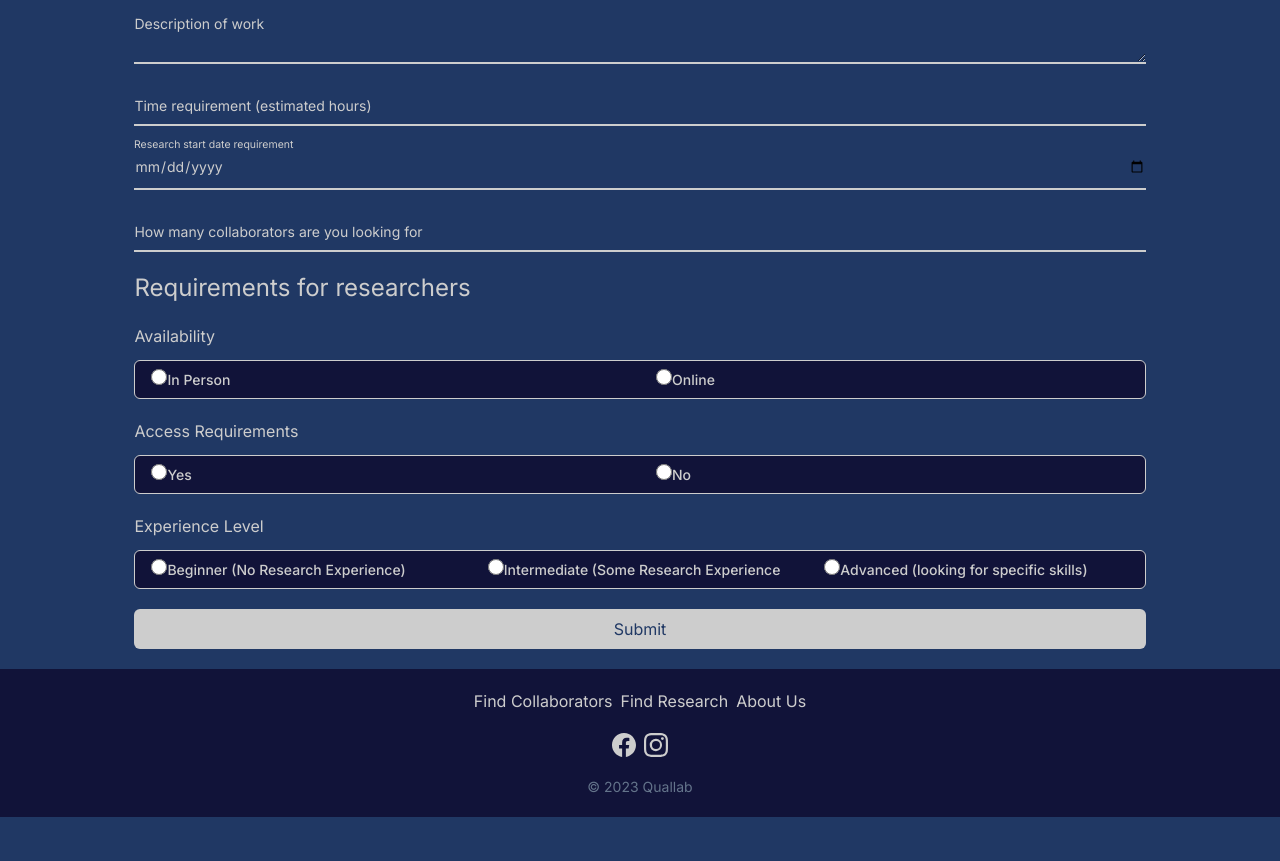
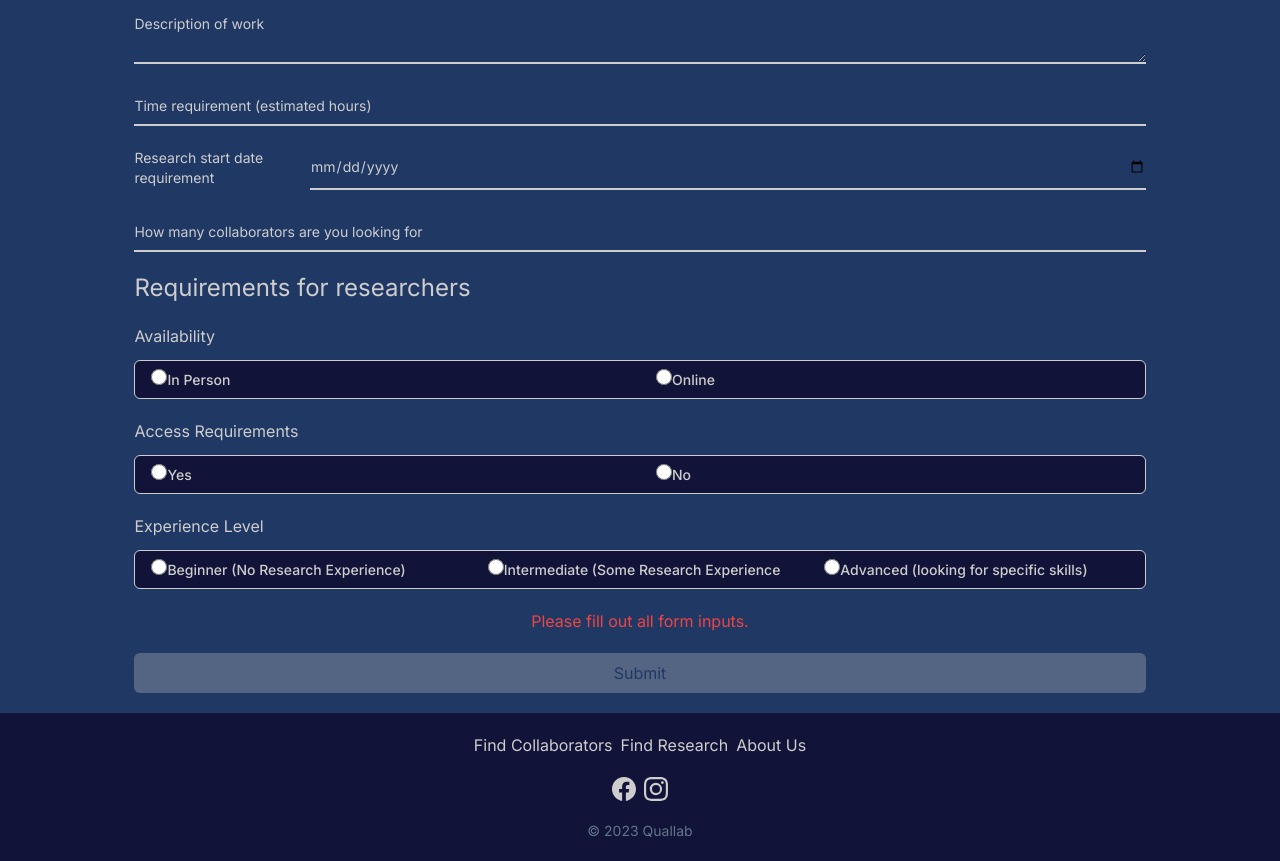
Before and after one commit to kimizake/Quallab, a Next.js app: page /find-collaborators in a window 1280 px wide. Shown: the part 560-1421 px from the top of the page. Before the commit the page ends 1377 px from the top, so only its background shows below. Built offline with nearby package versions, Linux system fonts and the light colour scheme.

Commit message:
update form stylings

```diff
--- /dev/null
+++ b/app/components/DateField.tsx
@@ -0,0 +1,20 @@
+export const DateInput = (props: {
+	label: string;
+	type: string;
+	name: string;
+	placeholder?: string;
+	required?: boolean;
+	min?: string;
+}) => {
+	return (
+		<div className="relative z-0 w-full group flex flex-row-reverse items-center">
+			<input
+				className="block py-2.5 px-0 w-full text-sm text-off-white bg-transparent border-0 border-b-2 border-off-white appearance-none dark:focus:border-blue-500 focus:outline-none focus:ring-0 focus:border-blue-600 peer"
+				{...props}
+			/>
+			<label className="peer-focus:font-medium text-sm text-off-white peer-focus:left-0 peer-focus:text-blue-600 peer-focus:dark:text-blue-500">
+				{props.label}
+			</label>
+		</div>
+	);
+};
--- a/app/components/Input.tsx
+++ b/app/components/Input.tsx
@@ -8,14 +8,15 @@ export const Input = (props: {
 	min?: number;
 }) => {
 	return (
-		<div className="relative z-0 w-full group">
+		<div className="relative z-0 w-full group peer">
 			<input
-				className="block py-2.5 px-0 w-full text-sm text-off-white bg-transparent border-0 border-b-2 border-off-white appearance-none dark:focus:border-blue-500 focus:outline-none focus:ring-0 focus:border-blue-600 peer"
+				className="block py-2.5 px-0 w-full text-sm text-off-white bg-transparent border-0 border-b-2 border-off-white appearance-none dark:focus:border-blue-500 focus:outline-none focus:ring-0 focus:border-blue-600 peer [&:not(:placeholder-shown):not(:focus):invalid]:border-red-500"
 				{...props}
 			/>
-			<label className="peer-focus:font-medium absolute text-sm text-off-white duration-300 transform -translate-y-6 scale-75 top-3 -z-10 origin-[0] peer-focus:left-0 peer-focus:text-blue-600 peer-focus:dark:text-blue-500 peer-placeholder-shown:scale-100 peer-placeholder-shown:translate-y-0 peer-focus:scale-75 peer-focus:-translate-y-6">
+			<label className="peer-focus:font-medium absolute text-sm text-off-white duration-300 transform -translate-y-6 scale-75 top-3 -z-10 origin-[0] peer-focus:left-0 peer-focus:text-blue-600 peer-focus:dark:text-blue-500 peer-placeholder-shown:scale-100 peer-placeholder-shown:translate-y-0 peer-focus:scale-75 peer-focus:-translate-y-6 peer-[&:not(:placeholder-shown):not(:focus):invalid]:text-red-500">
 				{props.label}
 			</label>
+			<span className="group-invalid:after:*"></span>
 		</div>
 	);
 };
--- a/app/find-collaborators/page.tsx
+++ b/app/find-collaborators/page.tsx
@@ -5,6 +5,7 @@ import { RadioPanel } from "../components/RadioPanel";
 import { Select } from "../components/Select";
 import { TextArea } from "../components/TextArea";
 import { CollaboratorForm } from "../types/formDataType";
+import { DateInput } from "../components/DateField";
 
 const handleSubmit = async (ev: FormEvent, formData: CollaboratorForm) => {
 	ev.preventDefault();
@@ -51,6 +52,7 @@ const FormBody = (props: { enabled: boolean }) => {
 		"Public health",
 		"Surgery",
 	];
+
 	return (
 		<Fragment>
 			<div className="grid md:grid-cols-2 gap-5 md:gap-10">
@@ -58,6 +60,7 @@ const FormBody = (props: { enabled: boolean }) => {
 					label="First Name"
 					type="text"
 					name="firstName"
+					pattern="[A-Za-z]+"
 					placeholder=""
 					required={true}
 				/>
@@ -65,6 +68,7 @@ const FormBody = (props: { enabled: boolean }) => {
 					label="Last Name"
 					type="text"
 					name="lastName"
+					pattern="[A-Za-z]+"
 					placeholder=""
 					required={true}
 				/>
@@ -138,12 +142,13 @@ const FormBody = (props: { enabled: boolean }) => {
 				placeholder=""
 				required={true}
 			/>
-			<Input
+			<DateInput
 				label="Research start date requirement"
 				name="startDate"
 				type="date"
 				placeholder=""
 				required={true}
+				min={new Date().toISOString().split("T")[0]}
 			/>
 			<Input
 				label="How many collaborators are you looking for"
@@ -221,9 +226,12 @@ const FormBody = (props: { enabled: boolean }) => {
 					required={experienceDetails}
 				/>
 			</div>
+			<div className="hidden group-invalid:block text-xs text-red-500 text-center">
+				<p>Please fill out all form inputs.</p>
+			</div>
 			<button
 				type="submit"
-				className="bg-off-white text-navy text-center px-5 py-2 rounded-md hover:bg-dark-blue hover:text-off-white w-full disabled:bg-slate-800 bg:text-slate-600"
+				className="bg-off-white text-navy text-center px-5 py-2 rounded-md hover:bg-dark-blue hover:text-off-white w-full disabled:bg-slate-800 bg:text-slate-600 group-invalid:pointer-events-none group-invalid:opacity-30"
 				disabled={!props.enabled}
 			>
 				Submit
@@ -258,7 +266,7 @@ const FindCollaborators = () => {
 				<b>Find Collaborators</b>
 			</h1>
 			<form
-				className="grid gap-5"
+				className="grid gap-5 group"
 				onSubmit={async (e) => {
 					setEnabled(false);
 					handleSubmit(e, { ...formData });
--- a/app/find-projects/page.tsx
+++ b/app/find-projects/page.tsx
@@ -54,6 +54,7 @@ const FormBody = (props: { enabled: boolean }) => {
 					label="First Name"
 					type="text"
 					name="firstName"
+					pattern="[A-Za-z]+"
 					placeholder=""
 					required={true}
 				/>
@@ -61,6 +62,7 @@ const FormBody = (props: { enabled: boolean }) => {
 					label="Last Name"
 					type="text"
 					name="lastName"
+					pattern="[A-Za-z]+"
 					placeholder=""
 					required={true}
 				/>
@@ -70,7 +72,7 @@ const FormBody = (props: { enabled: boolean }) => {
 				type="text"
 				name="email"
 				placeholder=""
-				pattern="[A-za-z]+@[A-Za-z]+.ac.uk"
+				pattern="[A-za-z0-9]+@ucl.ac.uk"
 				required={true}
 			/>
 			<Select
@@ -99,9 +101,12 @@ const FormBody = (props: { enabled: boolean }) => {
 					required={otherSpecialty}
 				/>
 			</div>
+			<div className="hidden group-invalid:block text-xs text-red-500 text-center">
+				<p>Please fill out all form inputs.</p>
+			</div>
 			<button
 				type="submit"
-				className="bg-off-white text-navy text-center px-5 py-2 rounded-md hover:bg-dark-blue hover:text-off-white w-full disabled:bg-slate-800 disabled:text-slate-600"
+				className="bg-off-white text-navy text-center px-5 py-2 rounded-md hover:bg-dark-blue hover:text-off-white w-full disabled:bg-slate-800 disabled:text-slate-600  group-invalid:pointer-events-none group-invalid:opacity-30"
 				disabled={!props.enabled}
 			>
 				Submit
@@ -128,7 +133,7 @@ const FindProjects = () => {
 				<b>Find Research</b>
 			</h1>
 			<form
-				className="grid gap-5"
+				className="grid gap-5 group"
 				onSubmit={async (e) => {
 					setEnabled(false);
 					await handleSubmit(e, { ...formData });
```
Also changed, not shown: app/globals.css (indentation only).
